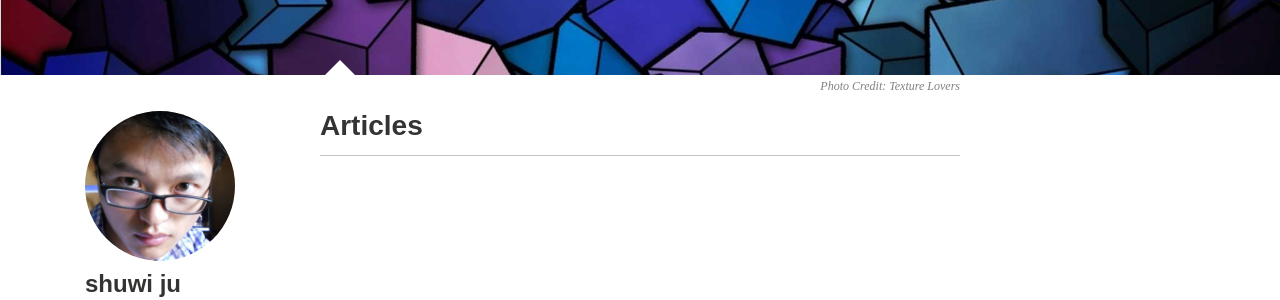
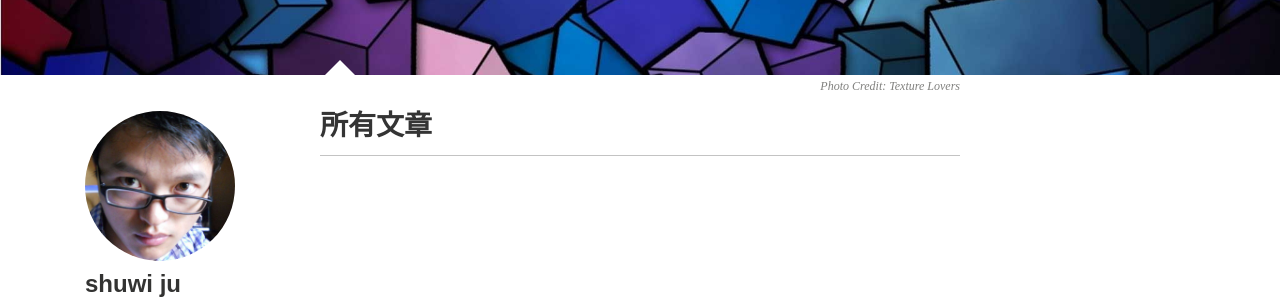
Before and after one commit to shuwi/shuwi.github.io, a Jekyll site: the page built from index.md, in a window 1280 px wide. Shown: the part 416-716 px from the top of the page. Built offline with Jekyll 4.4.1, drawn with Linux system fonts in a browser that asks for light colours.

Commit message:
Update home.html

```diff
--- a/_layouts/home.html
+++ b/_layouts/home.html
@@ -23,7 +23,7 @@
 </div>
 
 <div id="index" itemprop="mainContentOfPage" itemscope itemtype="http://schema.org/Blog">
-  <h3><a href="{{ site.url}}/articles/">Articles</a></h3>
+  <h3><a href="{{ site.url}}/articles/">所有文章</a></h3>
   {% for post in site.posts limit:5 %}
   <article itemscope itemtype="http://schema.org/BlogPosting" itemprop="blogPost">
     <h2 itemprop="headline"><a href="{{ site.url }}{{ post.url }}" rel="bookmark" title="{{ post.title }}">{{ post.title }}</a></h2>
```
